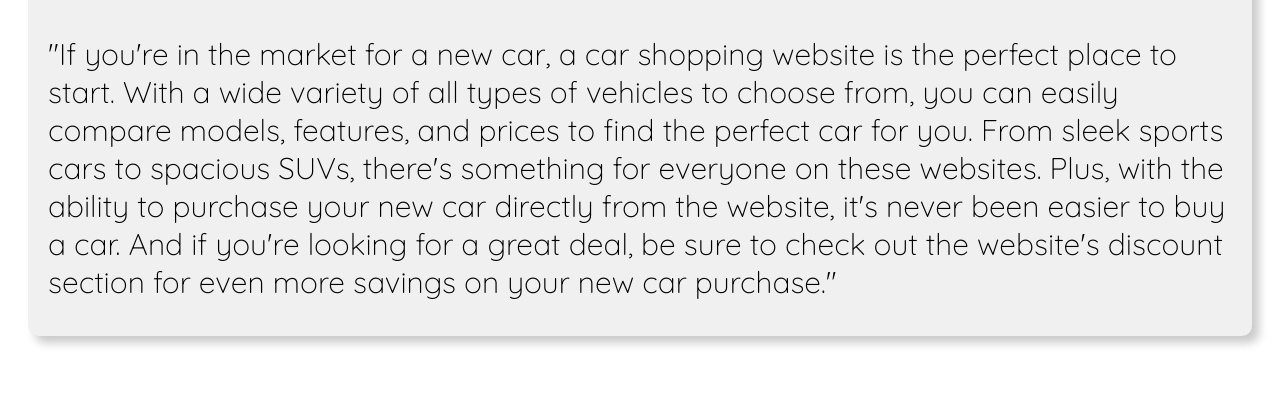
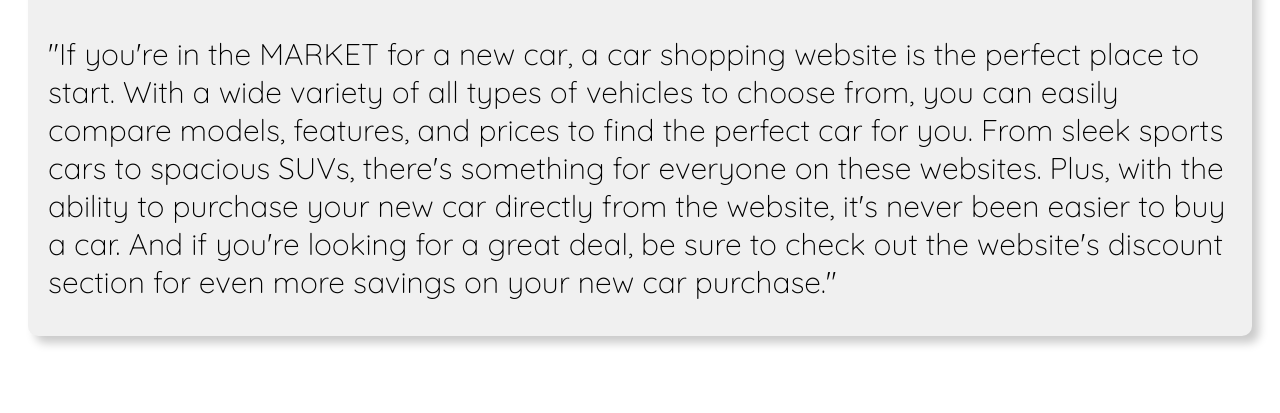
Before and after one commit to jijo-OO7/IWT_ASSIGNMENT, a plain HTML site: page assignment1/index.html in a window 1280 px wide. Shown: the part 230-643 px from the top of the page. Drawn offline with Linux system fonts and the light colour scheme.

Commit message:
Update index.html

```diff
--- a/assignment1/index.html
+++ b/assignment1/index.html
@@ -40,7 +40,7 @@
       <h2>HOME</h2>
 
       <p>
-        "If you're in the market for a new car, a car shopping website is the
+        "If you're in the MARKET for a new car, a car shopping website is the
         perfect place to start. With a wide variety of all types of vehicles to
         choose from, you can easily compare models, features, and prices to find
         the perfect car for you. From sleek sports cars to spacious SUVs,
```
